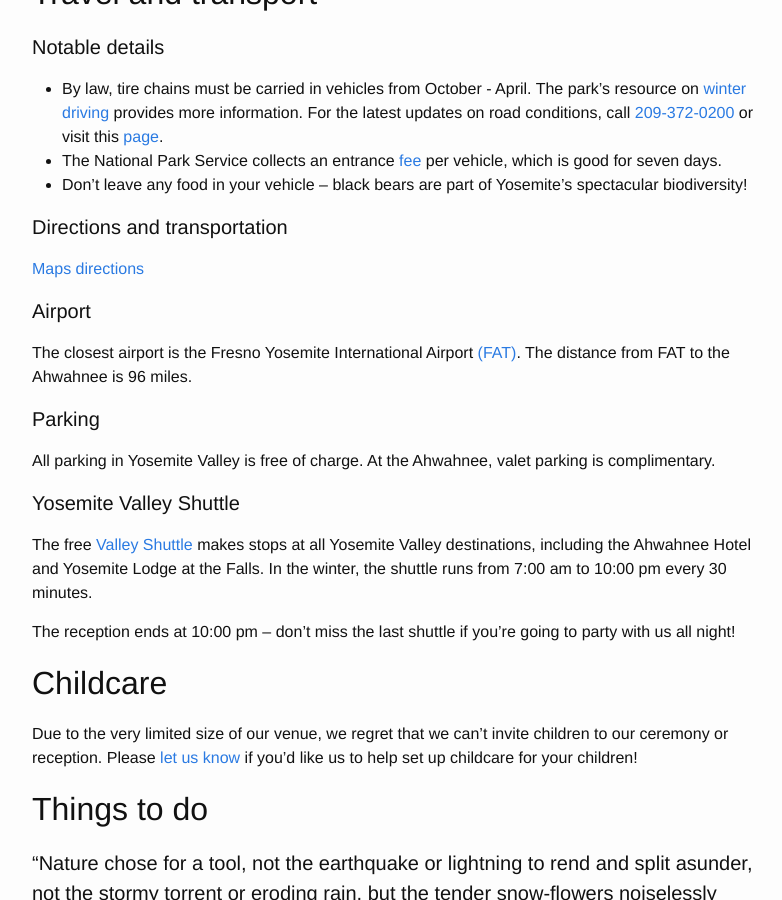
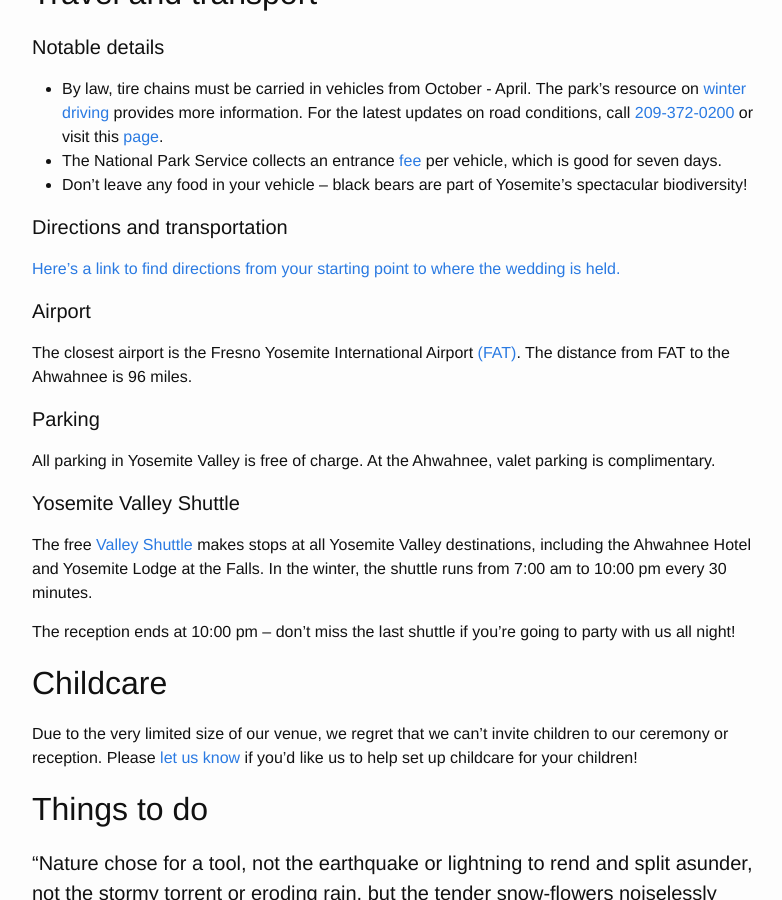
Before and after one commit to j-e-yosemite/j-e-yosemite.github.io, a Jekyll site: the page built from details.md, in a window 1280 px wide and 900 px high, scrolled down 871 px. Shown: the whole window, without its empty margins (238-1020 px from the left). Built offline with Jekyll 4.4.1, drawn with Linux system fonts in a browser that asks for light colours.

Commit message:
Update details.md

```diff
--- a/details.md
+++ b/details.md
@@ -41,7 +41,7 @@
 
 #### Directions and transportation
 
-[Maps directions](https://www.google.com/maps/dir//The+Majestic+Yosemite+Hotel,+Yosemite+National+Park,+1+Ahwahnee+Drive,+YOSEMITE+NATIONAL+PARK,+CA+95389/@37.7463066,-119.5754088,18z/data=!4m15!1m6!3m5!1s0x8096f2247ecdffc7:0x158818855532ea96!2sThe+Majestic+Yosemite+Hotel!8m2!3d37.746154!4d-119.574336!4m7!1m0!1m5!1m1!1s0x8096f2247ecdffc7:0x158818855532ea96!2m2!1d-119.574336!2d37.746154)
+[Here's a link to find directions from your starting point to where the wedding is held.](https://www.google.com/maps/dir//The+Majestic+Yosemite+Hotel,+Yosemite+National+Park,+1+Ahwahnee+Drive,+YOSEMITE+NATIONAL+PARK,+CA+95389/@37.7463066,-119.5754088,18z/data=!4m15!1m6!3m5!1s0x8096f2247ecdffc7:0x158818855532ea96!2sThe+Majestic+Yosemite+Hotel!8m2!3d37.746154!4d-119.574336!4m7!1m0!1m5!1m1!1s0x8096f2247ecdffc7:0x158818855532ea96!2m2!1d-119.574336!2d37.746154)
 
 #### Airport
 
```
